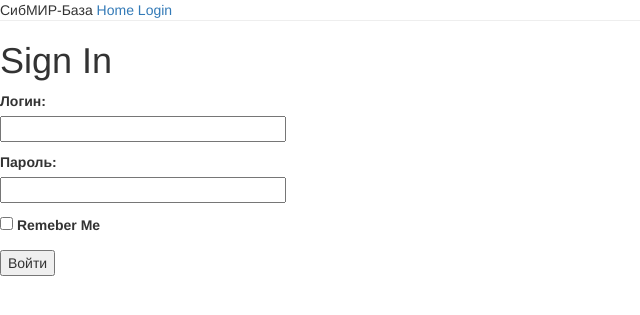
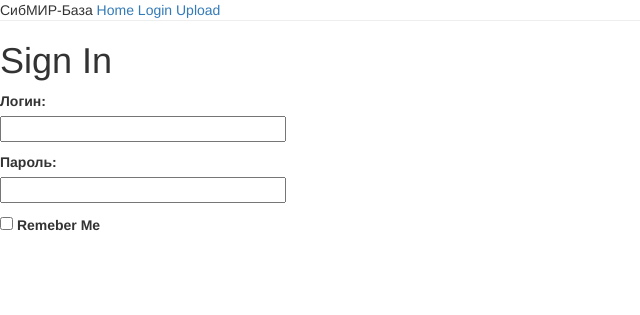
Before and after one commit to jooodai/Sibmir_database_tutorial, a Flask app: template app/templates/old/login.html in a window 1280 px wide. Shown: the top 315 px of the page, without its empty margins (0-640 px from the left). Run offline with Flask 2, Linux system fonts and the light colour scheme; the template is opened without the code that fills it: values that come from a table or form of the project are taken from there, others are empty; some libraries are stand-ins or nearby versions.

Commit message:
Начало работа с модулем Uploads https://www.youtube.com/watch?v=Exf8RbgKmhM

```diff
--- a/app/forms.py
+++ b/app/forms.py
@@ -1,9 +1,11 @@
 from flask_wtf import FlaskForm
-from wtforms import StringField, PasswordField, BooleanField, SubmitField
+from wtforms import StringField, PasswordField, BooleanField, SubmitField, FileField
 from wtforms.validators import DataRequired
 
 class LoginForm(FlaskForm):
     username = StringField('Логин:', validators=[DataRequired()])
     password = PasswordField('Пароль:', validators=[DataRequired()])
     remember_me = BooleanField('Remeber Me')
-    submit = SubmitField('Войти')
+
+class UploadForm(FlaskForm):
+    upload_file = FileField('Файл')
--- a/app/routes.py
+++ b/app/routes.py
@@ -1,7 +1,7 @@
 # -*- coding: utf-8 -*-
 from flask import render_template, flash, redirect, url_for
 from app import app
-from app.forms import LoginForm
+from app.forms import LoginForm, UploadForm
 
 @app.route('/')
 @app.route('/index')
@@ -18,3 +18,9 @@ def login():
         flash(f'Login requested for user {form.username.data}, remember_me={form.remember_me.data}')
         return redirect(url_for('index'))
     return render_template('login.html', title='Sign In', form=form)
+
+
+@app.route('/upload', methods=['POST', 'GET'])
+def upload():
+    form =UploadForm()
+    return render_template('upload.html', form=form)
--- a/app/templates/base.html
+++ b/app/templates/base.html
@@ -16,6 +16,7 @@
             СибМИР-База
             <a href="{{ url_for('index') }}">Home</a>
             <a href="{{ url_for('login') }}">Login</a>
+            <a href="{{ url_for('upload') }}">Upload</a>
     </div>
         <hr>
     {% with messages = get_flashed_messages() %}
```
Also changed, not shown: app/templates/upload.html (added, +13 -0 lines).
